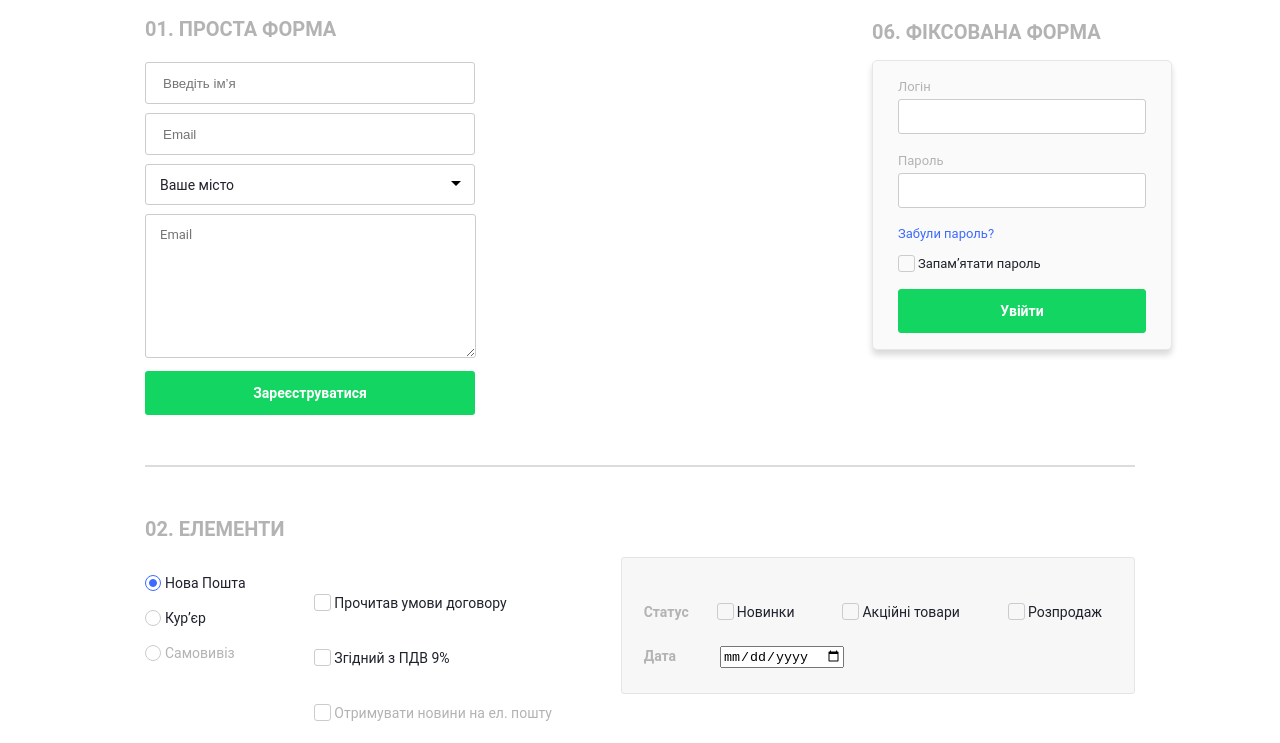
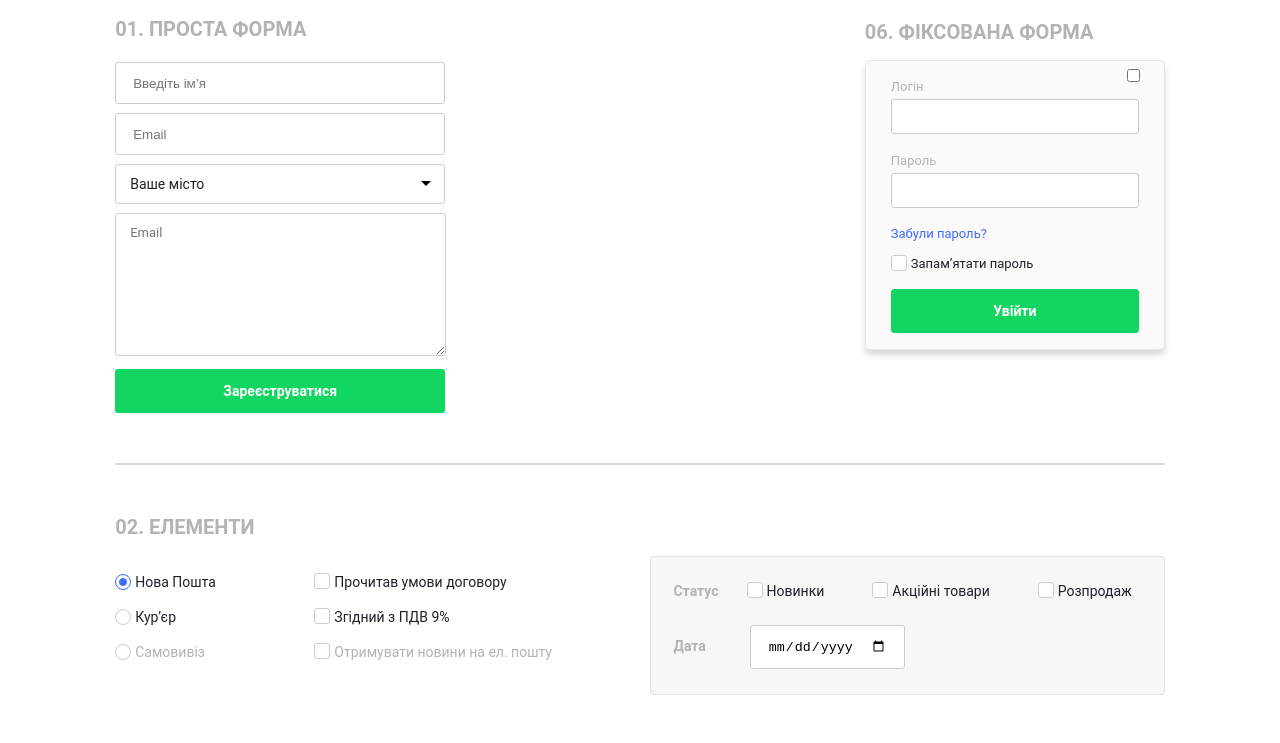
Before and after one commit to Taras-Bilyk/Inputs_project, a plain HTML site: page index.html in a window 1280 px wide. Shown: the part 57-800 px from the top of the page. Drawn offline with Linux system fonts and the light colour scheme.

Commit message:
Change forms

```diff
--- a/css/style.css
+++ b/css/style.css
@@ -24,7 +24,7 @@ hr{
 }
 .wrapper{
     margin: 0 auto;
-    max-width: 990px;
+    max-width: 82%;
     position: relative;
 }
 .wrapper textarea{
@@ -55,6 +55,7 @@ hr{
 .table3 input:focus{
     border: 0;
     border: 1px solid #3e6aff;
+    box-shadow:0 0 2.5px rgba(62,106,255,0.55)
 }
 .form1_label_select{
     position: relative;
@@ -81,6 +82,7 @@ hr{
 }
 .form1 select:focus{
     border: 1px solid #3e6aff;
+    box-shadow:0 0 2.5px rgba(62,106,255,0.55)
 }
 .form1 select,
 .table select,
@@ -89,7 +91,7 @@ hr{
     margin: 4.5px 0;
     background-color: transparent;
     border: 1px solid #ccc;
-    padding: 11.5px 14px;
+    padding: 10.8px 14px;
     padding-right: 0;
     font-size: 14px;
     color: #1f222c;
@@ -117,6 +119,7 @@ hr{
 .form1 textarea:focus,
 .table textarea:focus{
     border: 1px solid #3e6aff;
+    box-shadow:0 0 2.5px rgba(62,106,255,0.55)
 }
 .form1 button,
 .table button{
@@ -193,15 +196,15 @@ hr{
     cursor: pointer;
     padding: 1px 20px;
     position: relative;
-    margin-top: 20px;
     display: inline-block;
 }
 .r_style2+label:before{
     content: "";
     position: absolute;
-    width: 17px;
-    height: 17px;
+    width: 16px;
+    height: 16px;
     border: 1px solid #ccc;
+    background-color: #fff;
     border-radius: 3px;
     top: 0;
     left: 0;
@@ -209,12 +212,13 @@ hr{
 }
 .r_style2:checked+label:before{
     border-color: #3e6aff;
+    background-color: #fff;
 }
 .r_style2:checked+label:after{
     content: "";
     position: absolute;
-    border-bottom: 2px solid #f00;
-    border-right: 2px solid #f00;
+    border-bottom: 2px solid #3e6aff;
+    border-right: 2px solid #3e6aff;
     border-color: #3e6aff;
     box-sizing: border-box;
     width: 4px;
@@ -398,6 +402,14 @@ hr{
 }
 .date_input{
     margin-left: 16px;
+    border: 1px solid #ccc;
+    border-radius: 3px;
+    outline: none;
+    padding: 12.5px 17px;
+}
+.date_input:focus{
+    border: 1px solid #3e6aff;
+    box-shadow:0 0 2.5px rgba(62,106,255,0.55)
 }
 .form3 li{
     list-style: none;
@@ -484,7 +496,14 @@ hr{
     box-sizing: border-box;
 }
 .table3 select{
-    margin-bottom: 20px;
+    margin-bottom: 19px;
+}
+.table3 select:focus{
+    border: 1px solid #3e6aff;
+    box-shadow:0 0 2.5px rgba(62,106,255,0.55)
+}
+.table3 tr:last-child td{
+    padding-top: 20px;
 }
 .label{
     font-size: 14px;
@@ -525,10 +544,11 @@ hr{
 .form6{
     position: fixed;
     top: 60px;
-    right: 108px;
+    right: 9%;
     width: 300px;
 }
 .form6 form{
+    position: relative;
     border-radius: 5px;
     box-shadow: 0px 5px 6px rgba(0,0,0,0.15);
     background-color: #fafafa;
@@ -540,6 +560,7 @@ hr{
 .form6 li{
     list-style: none;
     margin: 12px 0;
+    /* margin-top: 0; */
 }
 .form6 label{
     margin: 0;
@@ -588,3 +609,14 @@ hr{
 .table_div{
     max-width: 680px;
 }
+.form6_form>input{
+    position: absolute;
+    right: 21px;
+    top: 5px;
+}
+.form6_form>input:checked ul{
+    background-color: #000;
+}
+/* .form6_check:checked .form6 form{
+    background-color: #000;
+} */
--- a/index.html
+++ b/index.html
@@ -147,7 +147,7 @@
                 <hr class="table_hr">
                 <table class="table3">
                     <tr>
-                        <td>Країна
+                        <td><label>Країна</label>
                             <label class="form1_label_select">
                                 <select>
                                     <option>Індонезія</option>
@@ -176,6 +176,7 @@
         <div class="form6">
             <h2>06. фіксована форма</h2>
             <form action="index.html" method="post" class="form6_form">
+                <input type="checkbox" class="form6_check">
                 <ul>
                     <li><label for="login_f">Логін</label><input type="text" class="text_input" id="login_f"></li>
                     <li><label for="password_f">Пароль</label><input type="password" class="text_input" id="password_f"></li>
```
